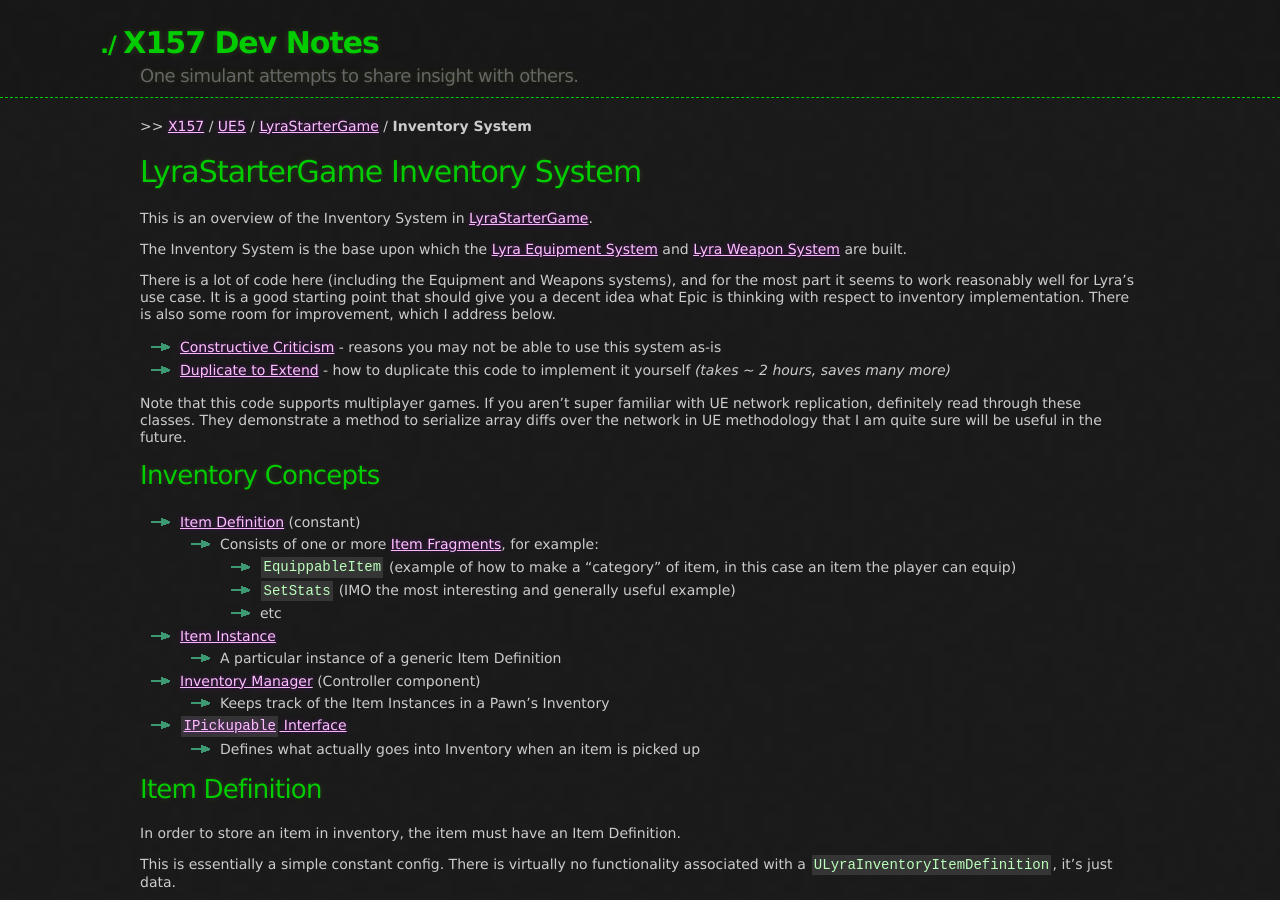
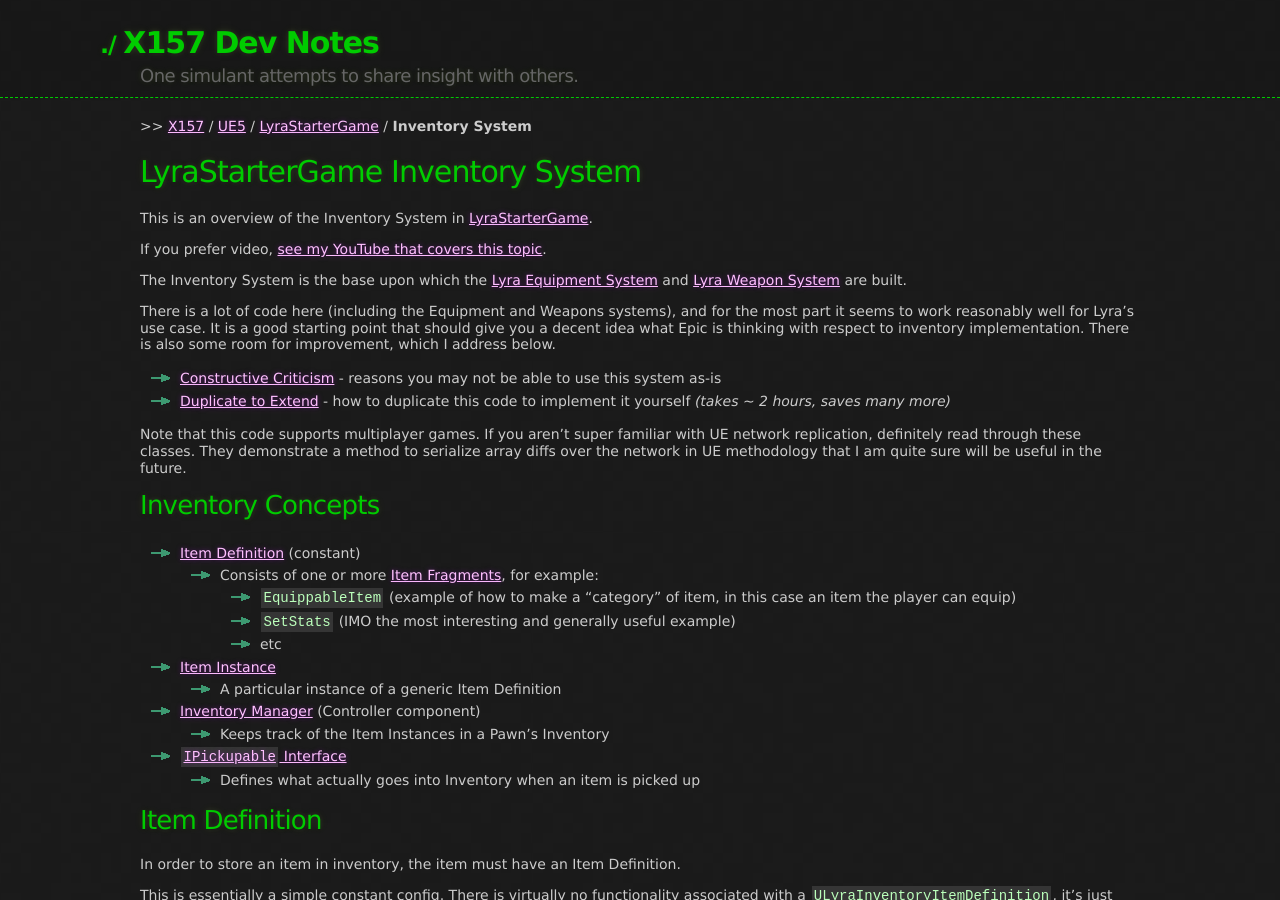
Before and after one commit to x157/x157.github.io, a Jekyll site: the page built from UE5/LyraStarterGame/Inventory/index.md, in a window 1280 px wide and 900 px high. Built offline with Jekyll 4.4.1, drawn with Linux system fonts in a browser that asks for light colours.

Commit message:
Publish Inventory Video

```diff
--- a/UE5/LyraStarterGame/Inventory/index.md
+++ b/UE5/LyraStarterGame/Inventory/index.md
@@ -9,6 +9,9 @@
 # LyraStarterGame Inventory System
 
 This is an overview of the Inventory System in [LyraStarterGame](/UE5/LyraStarterGame/).
+
+If you prefer video,
+[see my YouTube that covers this topic](https://youtu.be/MMiDMn0fJRU).
 
 The Inventory System is the base upon which the
 [Lyra Equipment System](/UE5/LyraStarterGame/Equipment/) and
```
